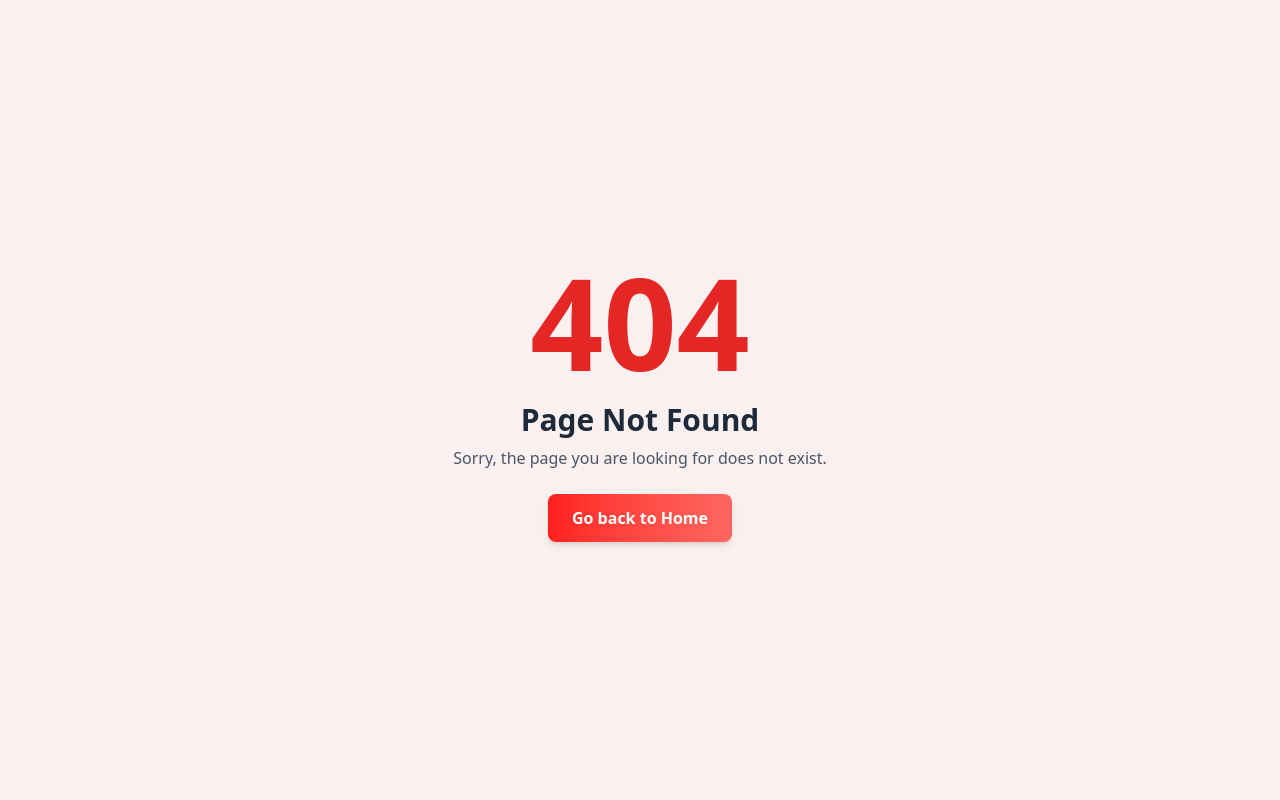
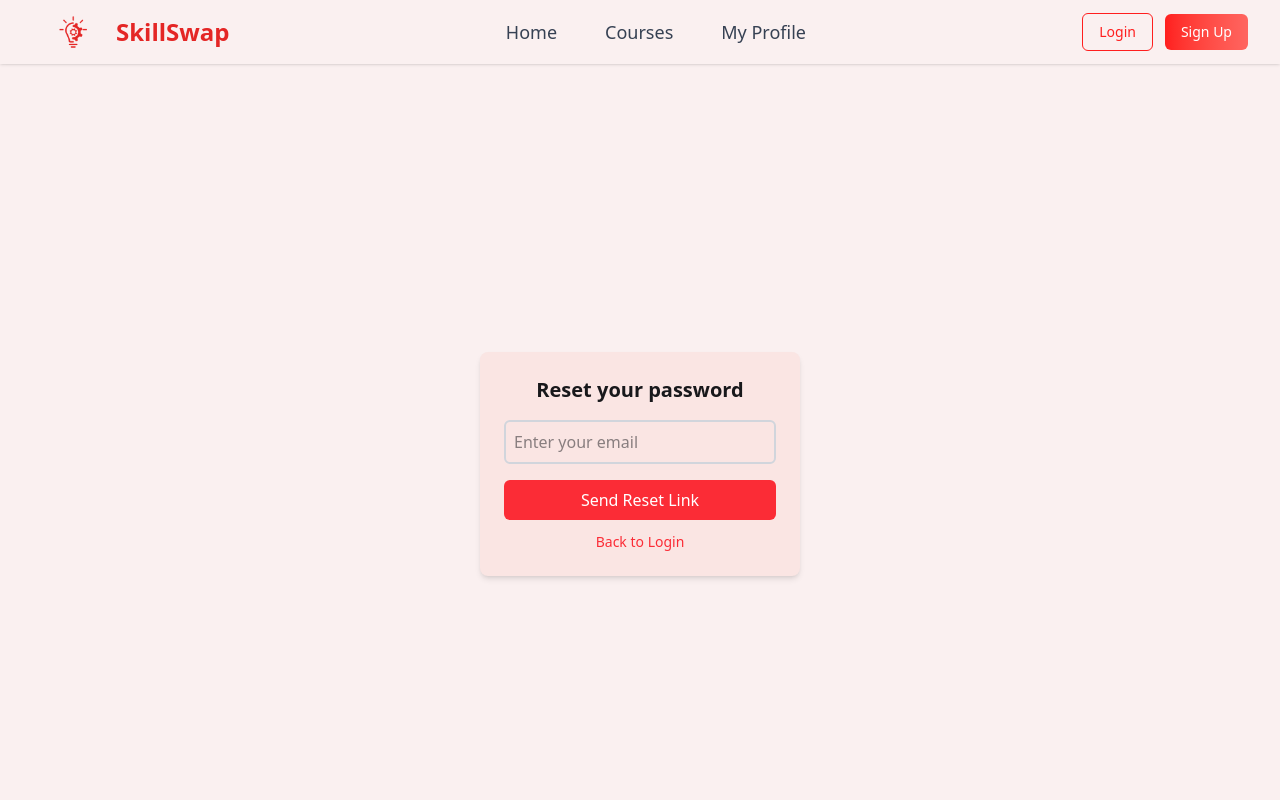
Before and after one commit to omarabir/SkillSwap, a React (Vite) app: page /forgotpassword in a window 1280 px wide. Before the commit this address had no page. Shown: the top 800 px of the page. Built offline with nearby package versions, Linux system fonts and the light colour scheme.

Commit message:
forgot password feature functional

```diff
--- a/src/Components/Navbar.jsx
+++ b/src/Components/Navbar.jsx
@@ -9,69 +9,64 @@ const Navbar = () => {
     `px-3 py-2 rounded-md text-lg font-medium transition-colors ${
       isActive ? "text-red-600 font-bold" : "text-gray-700 hover:text-red-600"
     }`;
+
   return (
-    <nav className="bg-[#faf0f0] pt-5  sticky top-0 z-50">
+    <nav className="bg-[#faf0f0] sticky top-0 z-50 shadow-sm">
       <div className="max-w-7xl mx-auto px-4 sm:px-6 lg:px-8">
-        <div className="flex  items-center justify-between h-16">
-          <div className="flex items-center flex-1 justify-between">
+        {/* Main Navbar */}
+        <div className="flex justify-between items-center h-16">
+          {/* Logo */}
           <Link
             to="/"
-              className="shrink-0 text-2xl font-bold flex items-center gap-1"
+            className="flex items-center gap-1 text-2xl font-bold text-[#e42625]"
           >
             <img
               src={logo}
               alt="SkillSwap Logo"
-                className="h-32 w-32 -ml-[35px] -mr-10"
+              className="h-20 w-20 object-contain"
             />
-              <h4 className="text-[#e42625]"> SkillSwap</h4>
+            SkillSwap
           </Link>
-            <div className="hidden md:block flex-1">
-              <div className="flex items-baseline justify-center space-x-4 ">
+
+          {/* Desktop Menu */}
+          <div className="hidden md:flex space-x-6">
             <NavLink to="/" className={navLinkClass}>
               Home
             </NavLink>
             <NavLink to="/all-skills" className={navLinkClass}>
               Courses
             </NavLink>
-
             <NavLink to="/myprofile" className={navLinkClass}>
               My Profile
             </NavLink>
           </div>
-            </div>
-          </div>
 
-          <div className="hidden md:block">
-            <div className="ml-4 flex items-center md:ml-6">
-              <div className="space-x-2">
+          {/* Desktop Buttons */}
+          <div className="hidden md:flex items-center space-x-3">
             <Link
               to="/login"
-                  className="text-[#FF1E1E] hover:text-white px-3 py-2 rounded-md text-sm font-medium transition-all duration-300 border-2 border-transparent hover:border-0 hover:bg-linear-to-r from-[#FF1E1E] to-[#FF6560] relative bg-linear-to-r from-[#FF1E1E] to-[#FF6560] bg-clip-text"
+              className="px-4 py-2 text-sm font-medium text-[#FF1E1E] border border-[#FF1E1E] rounded-md hover:bg-[#FF1E1E] hover:text-white transition-all"
             >
-                  <span className="absolute inset-0 rounded-md border-2 border-transparent bg-linear-to-r from-[#FF1E1E] to-[#FF6560] -z-10 opacity-20 hover:opacity-100 transition-all duration-300"></span>
               Login
             </Link>
             <Link
               to="/signup"
-                  className="bg-linear-to-r from-[#FF1E1E] to-[#FF6560] text-white px-4 py-2 rounded-md text-sm font-medium hover:opacity-90 transition-all duration-300 hover:shadow-md"
+              className="px-4 py-2 text-sm font-medium text-white bg-gradient-to-r from-[#FF1E1E] to-[#FF6560] rounded-md hover:opacity-90 transition-all"
             >
               Sign Up
             </Link>
           </div>
-            </div>
-          </div>
 
-          <div className="-mr-2 flex md:hidden">
+          {/* Mobile Menu Button */}
+          <div className="md:hidden">
             <button
               onClick={() => setIsMenuOpen(!isMenuOpen)}
-              type="button"
-              className="bg-[#fbd2d1] inline-flex items-center justify-center p-2 rounded-md text-gray-500 hover:text-gray-700 hover:bg-gray-300 focus:outline-none focus:ring-2 focus:ring-offset-2 focus:ring-offset-gray-100 focus:ring-indigo-500"
+              className="p-2 rounded-md text-gray-700 hover:bg-[#fbd2d1] focus:outline-none focus:ring-2 focus:ring-red-400"
             >
-              <span className="sr-only">Open main menu</span>
               {isMenuOpen ? (
                 <svg
+                  xmlns="http://www.w3.org/2000/svg"
                   className="h-6 w-6"
-                  xmlns="http://www.w3.org/2000/svg"
                   fill="none"
                   viewBox="0 0 24 24"
                   stroke="currentColor"
@@ -79,14 +74,14 @@ const Navbar = () => {
                   <path
                     strokeLinecap="round"
                     strokeLinejoin="round"
-                    strokeWidth="2"
+                    strokeWidth={2}
                     d="M6 18L18 6M6 6l12 12"
                   />
                 </svg>
               ) : (
                 <svg
+                  xmlns="http://www.w3.org/2000/svg"
                   className="h-6 w-6"
-                  xmlns="http://www.w3.org/2000/svg"
                   fill="none"
                   viewBox="0 0 24 24"
                   stroke="currentColor"
@@ -94,7 +89,7 @@ const Navbar = () => {
                   <path
                     strokeLinecap="round"
                     strokeLinejoin="round"
-                    strokeWidth="2"
+                    strokeWidth={2}
                     d="M4 6h16M4 12h16M4 18h16"
                   />
                 </svg>
@@ -104,9 +99,13 @@ const Navbar = () => {
         </div>
       </div>
 
-      {isMenuOpen && (
-        <div className="md:hidden" id="mobile-menu">
-          <div className="px-2 pt-2 pb-3 space-y-1 sm:px-3">
+      {/* Mobile Dropdown */}
+      <div
+        className={`md:hidden bg-[#fff5f5] shadow-inner transition-all duration-300 ${
+          isMenuOpen ? "max-h-screen opacity-100" : "max-h-0 opacity-0 overflow-hidden"
+        }`}
+      >
+        <div className="flex flex-col items-center py-4 space-y-3">
           <NavLink
             to="/"
             className={navLinkClass}
@@ -119,49 +118,34 @@ const Navbar = () => {
             className={navLinkClass}
             onClick={() => setIsMenuOpen(false)}
           >
-              All Skills
+            Courses
           </NavLink>
-            {
           <NavLink
-                to="/profile"
+            to="/myprofile"
             className={navLinkClass}
             onClick={() => setIsMenuOpen(false)}
           >
             My Profile
           </NavLink>
-            }
-          </div>
 
-          <div className="pt-4 pb-3 border-t border-gray-200">
-            <div className="flex items-center px-5">
-              <div className="shrink-0">
-                <img className="h-10 w-10 rounded-full" src="" alt="" />
-              </div>
-              <div className="ml-3">
-                <div className="text-base font-medium leading-none text-gray-800"></div>
-                <div className="text-sm font-medium leading-none text-gray-500"></div>
-              </div>
-            </div>
-            <div className="px-2 space-y-2">
+          <div className="flex flex-col w-4/5 gap-2 mt-4">
             <Link
               to="/login"
               onClick={() => setIsMenuOpen(false)}
-                className="block w-full text-left text-[#FF1E1E] hover:text-white px-3 py-2 rounded-md text-base font-medium transition-all duration-300 border-2 border-transparent hover:border-0 hover:bg-gradient-to-r from-[#FF1E1E] to-[#FF6560] relative bg-gradient-to-r from-[#FF1E1E] to-[#FF6560] bg-clip-text"
+              className="text-center px-4 py-2 text-sm font-medium text-[#FF1E1E] border border-[#FF1E1E] rounded-md hover:bg-[#FF1E1E] hover:text-white transition-all"
             >
-                <span className="absolute inset-0 rounded-md border-2 border-transparent bg-gradient-to-r from-[#FF1E1E] to-[#FF6560] -z-10 opacity-20 hover:opacity-100 transition-all duration-300"></span>
               Login
             </Link>
             <Link
               to="/signup"
               onClick={() => setIsMenuOpen(false)}
-                className="block w-full text-left bg-linear-to-r from-[#FF1E1E] to-[#FF6560] text-white px-3 py-2 rounded-md text-base font-medium hover:opacity-90 transition-all duration-300 hover:shadow-md"
+              className="text-center px-4 py-2 text-sm font-medium text-white bg-gradient-to-r from-[#FF1E1E] to-[#FF6560] rounded-md hover:opacity-90 transition-all"
             >
               Sign Up
             </Link>
           </div>
         </div>
       </div>
-      )}
     </nav>
   );
 };
--- /dev/null
+++ b/src/Pages/ForgotPassword.jsx
@@ -0,0 +1,71 @@
+import React, { useState, useEffect } from "react";
+import { sendPasswordResetEmail } from "firebase/auth";
+import { auth } from "../Firebase/firebase";
+import { useLocation, useNavigate } from "react-router";
+import toast from "react-hot-toast";
+
+const ForgotPassword = () => {
+  const navigate = useNavigate();
+  const location = useLocation();
+  const [email, setEmail] = useState("");
+
+  // login থেকে email পাঠালে এখানে দেখাবে
+  useEffect(() => {
+    if (location.state?.email) {
+      setEmail(location.state.email);
+    }
+  }, [location]);
+
+  const handleReset = async (e) => {
+    e.preventDefault();
+    if (!email) return toast.error("Please enter your email.");
+
+    try {
+      await sendPasswordResetEmail(auth, email);
+      toast.success("Password reset link sent to your email!");
+      window.open("https://mail.google.com", "_blank");
+      navigate("/login");
+    } catch (err) {
+      toast.error("Something went wrong!");
+      console.log(err);
+    }
+  };
+
+  return (
+    <div className="min-h-screen flex flex-col justify-center items-center ">
+      <form
+        onSubmit={handleReset}
+        className="bg-[#fae5e3] p-6 rounded-lg shadow-md w-80"
+      >
+        <h2 className="text-xl font-bold text-center mb-4">
+          Reset your password
+        </h2>
+
+        <input
+          type="email"
+          value={email}
+          onChange={(e) => setEmail(e.target.value)}
+          placeholder="Enter your email"
+          autoComplete="email"
+          className="w-full border-2 border-gray-300 rounded-md p-2 mb-4"
+        />
+
+        <button
+          type="submit"
+          className="w-full bg-red-500 text-white py-2 rounded-md hover:bg-red-600"
+        >
+          Send Reset Link
+        </button>
+
+        <p
+          onClick={() => navigate("/login")}
+          className="text-center mt-3 text-sm text-red-500 cursor-pointer"
+        >
+          Back to Login
+        </p>
+      </form>
+    </div>
+  );
+};
+
+export default ForgotPassword;
--- a/src/Pages/Login.jsx
+++ b/src/Pages/Login.jsx
@@ -102,7 +102,8 @@ const Login = () => {
             <div className="flex items-center justify-between">
               <div className="text-sm">
                 <Link
-                  to="/forgot-password"
+                  to="/forgotpassword"
+                  state={{ email: document.getElementById("email")?.value }}
                   className="font-medium text-red-500 hover:text-red-600"
                 >
                   Forgot your password?
--- a/src/Routes/Routes.jsx
+++ b/src/Routes/Routes.jsx
@@ -7,6 +7,7 @@ import NotFoundPage from "../Pages/NotFoundPage";
 import SignUp from "../Pages/SignUp";
 import Login from "../Pages/Login";
 import MyProfile from "../Pages/MyProfile";
+import ForgotPassword from "../Pages/ForgotPassword";
 
 const router = createBrowserRouter([
   {
@@ -41,7 +42,11 @@ const router = createBrowserRouter([
       {
         path: "/myprofile",
         Component: MyProfile,
-      }
+      },
+      {
+        path: "/forgotpassword",
+        Component: ForgotPassword,
+      },
     ],
   },
 ]);
```
Lines whose indentation alone changed are shown as unchanged.
